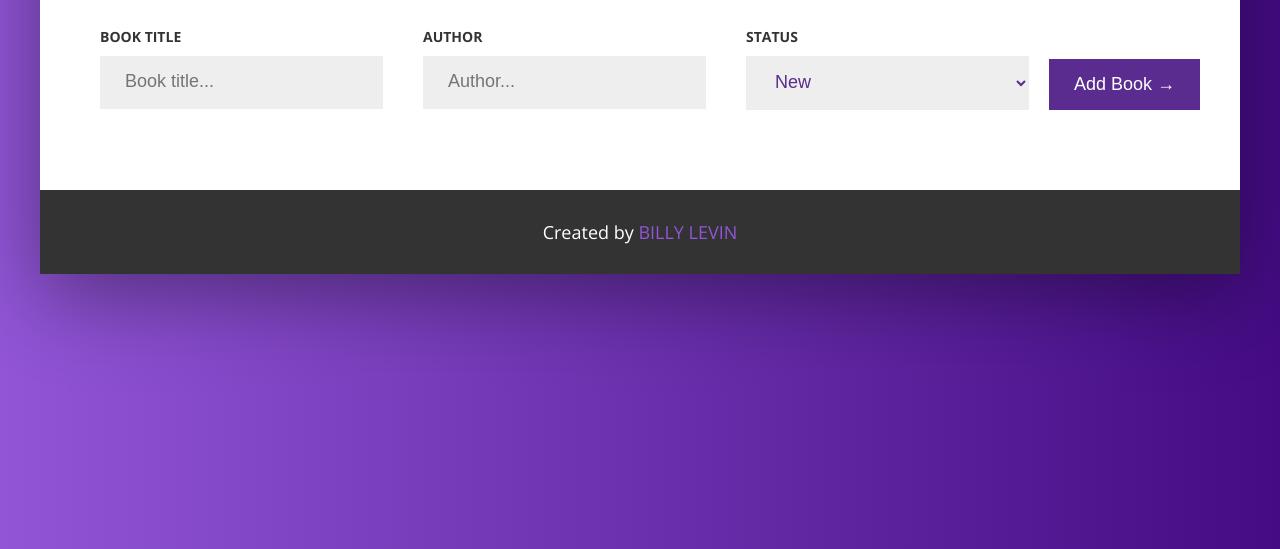
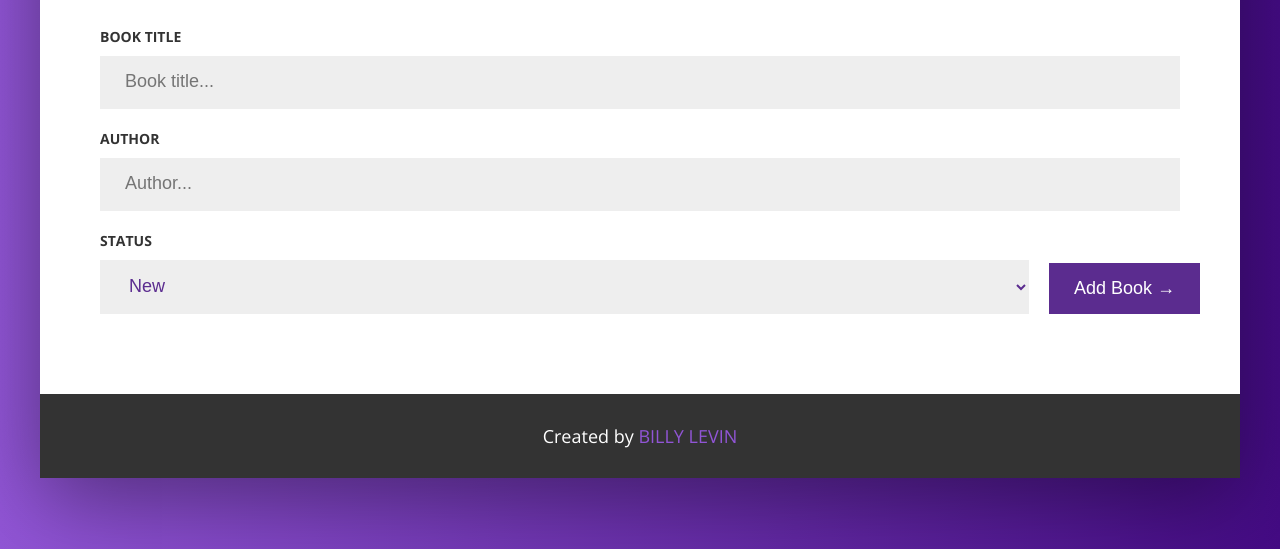
Before and after one commit to BillyLevin/react-booklist, a React app: page / in a window 1280 px wide. Shown: the part 251-800 px from the top of the page. Built offline with nearby package versions, Linux system fonts and the light colour scheme.

Commit message:
Fix responsiveness issues

```diff
--- a/src/sass/partials/_form.scss
+++ b/src/sass/partials/_form.scss
@@ -1,8 +1,9 @@
 .book-form {
   display: flex;
   justify-content: space-evenly;
+  flex-wrap: wrap;
+  width: 100%;
   margin-bottom: 5rem;
-  flex-wrap: wrap;
 
   @media only screen and (max-width: $bp-small) {
     margin-bottom: 1rem;
@@ -13,6 +14,7 @@
     flex-direction: column;
     flex: 1;
     margin: 1rem 2rem;
+    min-width: 50%;
   }
 
   &__label {
@@ -50,6 +52,7 @@
     transition: all 0.2s;
     font-size: 1.8rem;
     margin-bottom: 1rem;
+    text-align: center;
   }
 
   &__submit:hover {
--- a/src/sass/partials/_layout.scss
+++ b/src/sass/partials/_layout.scss
@@ -2,6 +2,11 @@
   max-width: 120rem;
   margin: 0 auto;
   box-shadow: 0 2rem 8rem rgba($color-black, 0.4);
+  overflow-x: hidden;
+
+  @media only screen and (max-width: $bp-small) {
+    max-width: 100vw;
+  }
 }
 
 .header {
```
Also changed, not shown: src/css/style.comp.css (added), src/css/style.css, src/css/style.prefix.css (added).
